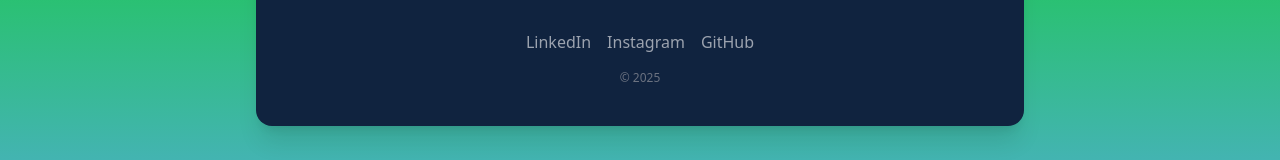
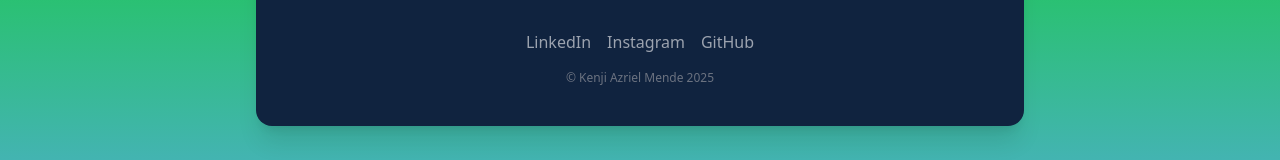
Before and after one commit to KenjiM-03/Mende_Portfolio, a website: page index.html in a window 1280 px wide. Shown: the part 454-614 px from the top of the page. Drawn offline with nearby package versions, Linux system fonts and the light colour scheme.

```diff
--- a/index.html
+++ b/index.html
@@ -75,7 +75,7 @@
             <a href="https://www.instagram.com/kenjimende/" class="text-gray-400 hover:text-white">Instagram</a>
             <a href="https://github.com/KenjiM-03" class="text-gray-400 hover:text-white">GitHub</a>
         </div>
-        <p class="text-xs text-gray-500 mt-4">&copy; 2025 </p>
+        <p class="text-xs text-gray-500 mt-4">&copy; Kenji Azriel Mende 2025 </p>
     </footer>
 </div>
 
```
Also changed, not shown: _site/index.html.
